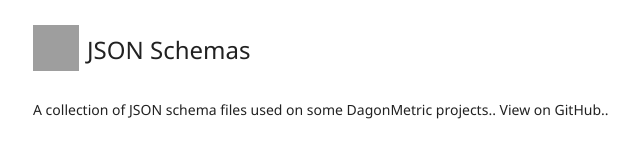
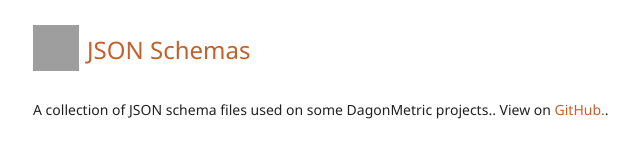
Before and after one commit to DagonMetric/schemas, a plain HTML site: page docs/index.html in a window 1280 px wide. Shown: the whole page, without its empty margins (61-701 px from the left). Drawn offline with Linux system fonts and the light colour scheme; grey boxes are pictures that could not be loaded.

Commit message:
Update index.html

```diff
--- a/docs/index.html
+++ b/docs/index.html
@@ -128,7 +128,7 @@
             -webkit-tap-highlight-color: transparent;
             -ms-touch-action: manipulation;
             touch-action: manipulation;
-            color: inherit;
+            color: #c3602c;
             text-decoration: none;
         }
 
@@ -190,7 +190,7 @@
 
         .home-page-header .site-logo-link {
             display: inline-flex;
-            color: inherit;
+            color: #c3602c;
         }
 
         .home-page-header .site-logo-img {
@@ -224,6 +224,8 @@
             -moz-user-select: none;
             -ms-user-select: none;
             user-select: none;
+
+            color: #c3602c;
         }
 
         @keyframes header-animation {
```
